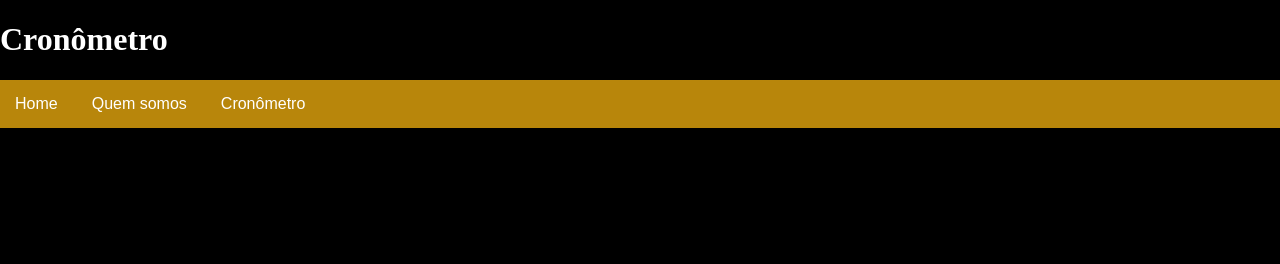
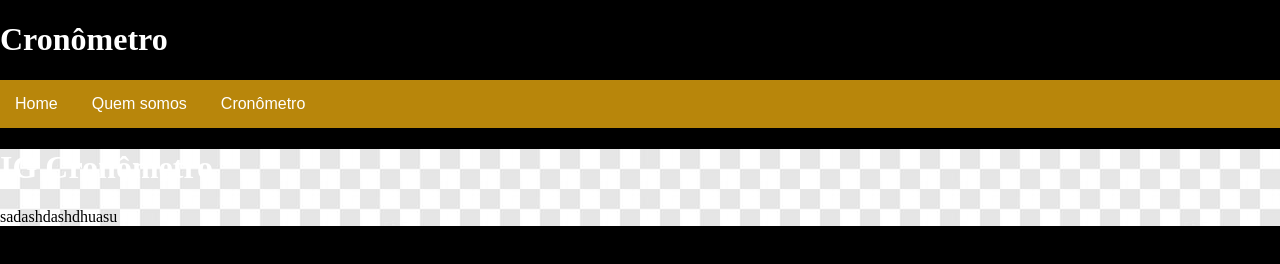
Before and after one commit to igoroliveira21/cronometrojavascript, a plain HTML site: page index.html in a window 1280 px wide. Drawn offline with Linux system fonts and the light colour scheme.

Commit message:
importando imagem

```diff
--- a/css/estilo.css
+++ b/css/estilo.css
@@ -36,5 +36,5 @@ ul li:hover {
 /* DIV CENTRAL*/
 
 #central {
-    background-image: url();
+    background-image: url("../img/crono.jpg");
 }
--- a/index.html
+++ b/index.html
@@ -22,6 +22,7 @@
     </header>
 
     <div id="central">
+        <h1>IG Cronômetro</h1>
         <p>sadashdashdhuasu</p>
     </div>
 </body>
```
